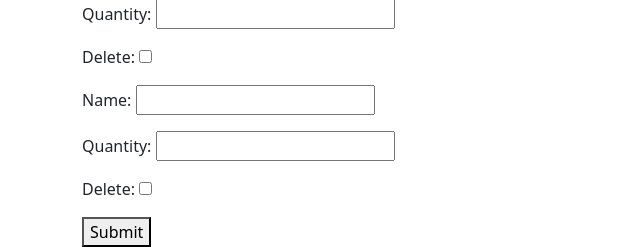
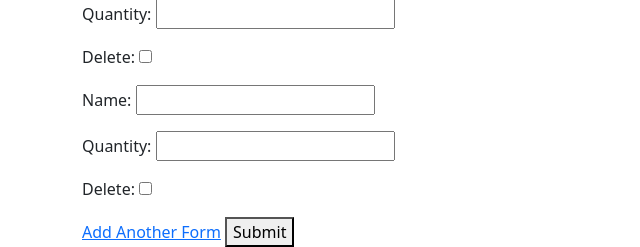
Before and after one commit to uva-cs3240-s22/group-project-a-08, a Django app: page /recipes/create/ in a window 1280 px wide. Shown: the part 833-1080 px from the top of the page, without its empty margins (0-640 px from the left). Run offline with Django 3.2, Linux system fonts and the light colour scheme; some libraries are stand-ins or nearby versions.

Commit message:
attempting to create dynamic form

```diff
--- a/recipes/templates/create_recipe.html
+++ b/recipes/templates/create_recipe.html
@@ -58,10 +58,42 @@
                     <br>
                     <br>
                     <h2>Add Ingredients</h2>
+
+                    {% comment %}
                     {{ formset.management_form }}
                     {% for form in formset %}
                     {{ form.as_p }}
                     {% endfor %}
+                    {% endcomment %}
+
+
+
+
+                    <div id="forms">
+                      {% for form in formset %}
+                          {{ form.as_p }}
+                      {% endfor %}
+                    </div>
+                    {{ formset.management_form }}
+                    <a href="javascript:void(0)" id="add_form">Add Another Form</a>
+
+
+                    <script>
+                      var form_count = 3;
+                      $('#add_form').click(function() {
+                          var new_form = '{{formset.empty_form|escapejs}}'.replace(/__prefix__/g, form_count);
+                          $('#forms').append(new_form)
+                          form_count++;
+                          $('#id_form-TOTAL_FORMS').val(form_count);
+                      });
+                    </script>
+
+
+
+
+
+
+
                     <button type="submit">Submit</button>
                 </form>
                 </div>
```
Also changed, not shown: recipes/migrations/0003_auto_20220324_1057.py (added).
